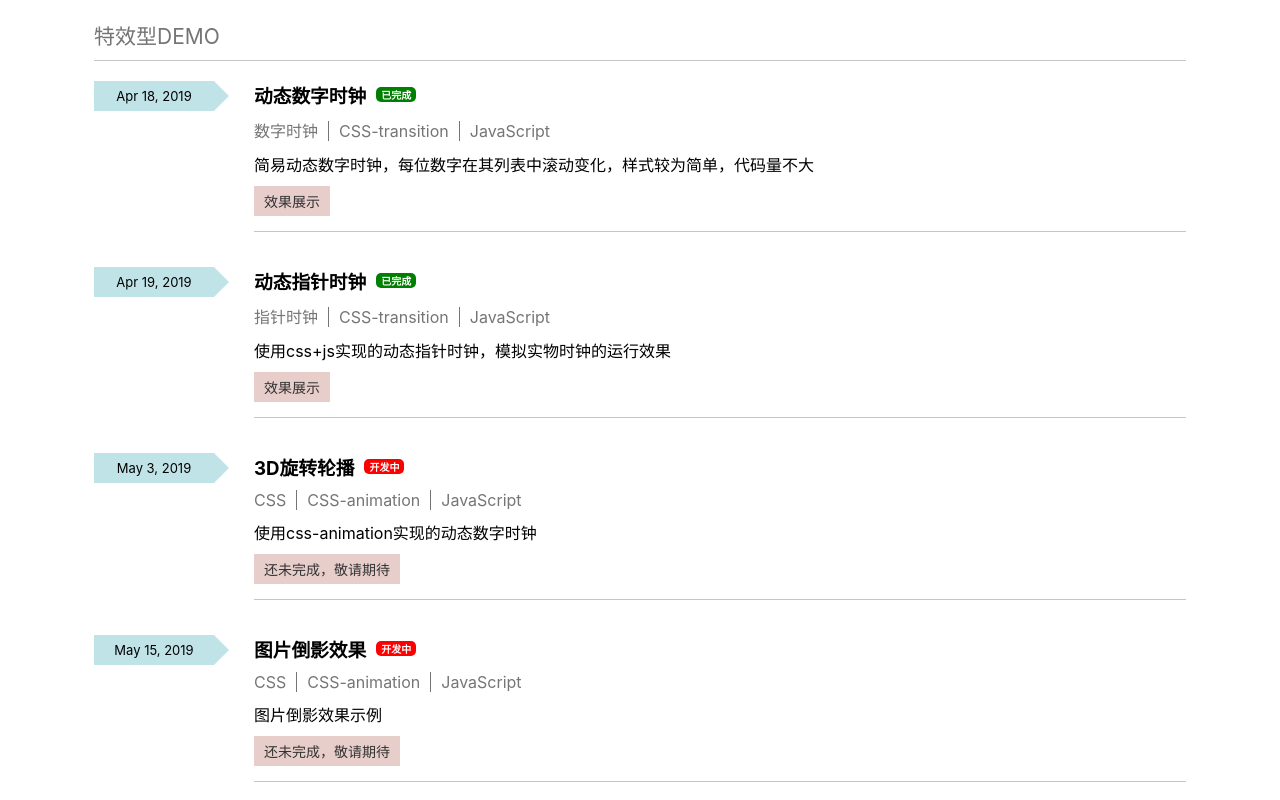
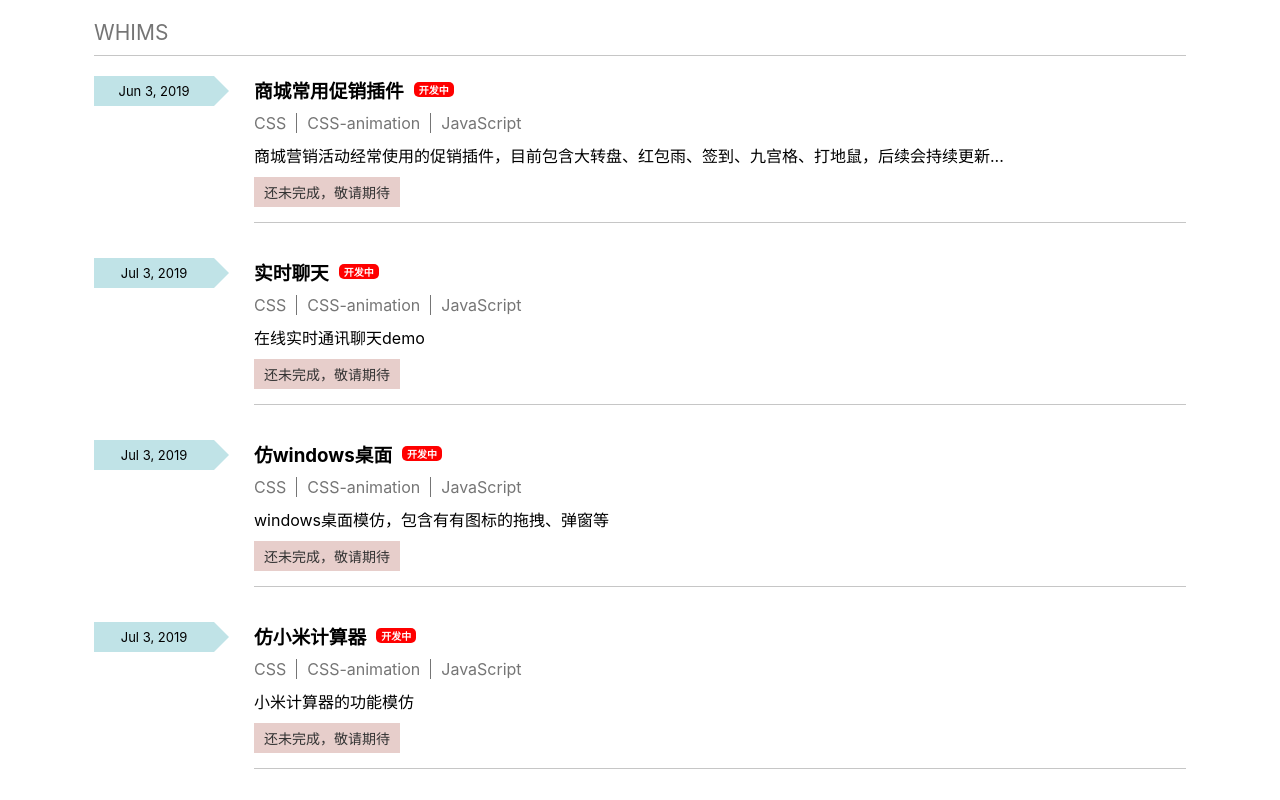
Before and after one commit to snail-lu/portfolio-react, a React (Create React App) app: page /portfolio/effect in a window 1280 px wide. Shown: the top 800 px of the page. Built offline with nearby package versions, Linux system fonts and the light colour scheme.

Commit message:
demo分类调整

```diff
--- a/src/config/demo-list.js
+++ b/src/config/demo-list.js
@@ -1,5 +1,5 @@
 // 特效demo列表配置
-const effect = [
+const works = [
     {
         name: '动态数字时钟',
         desc: '简易动态数字时钟，每位数字在其列表中滚动变化，样式较为简单，代码量不大',
@@ -51,7 +51,7 @@ const effect = [
 ];
 
 // 功能demo列表配置
-const functional = [
+const whims = [
     {
         name: '商城常用促销插件',
         desc: '商城营销活动经常使用的促销插件，目前包含大转盘、红包雨、签到、九宫格、打地鼠，后续会持续更新...',
@@ -110,5 +110,5 @@ const functional = [
         completed: true
     },
 ];
-const demoList = { effect, functional };
+const demoList = { works, whims };
 export default demoList;
--- a/src/containers/DemoList/DemoList.js
+++ b/src/containers/DemoList/DemoList.js
@@ -8,11 +8,11 @@ import { DemoType } from '../../redux/actionTypes';
 
 const DemoList = ({ getDemoList, list }) => {
         let { routerid } = useParams();
-        getDemoList(routerid==='effect'?DemoType.EFFECT_DEMO:DemoType.FUNCTIONAL_DEMO);
+        getDemoList(routerid==='works'?DemoType.WORKS_DEMO:DemoType.WHIMS_DEMO);
         return (
             <div className={styles.demo_list_container}>
                 <div className={styles.container_title}>
-                    {routerid==='effect'?'特效型DEMO':'功能型DEMO'}
+                    {routerid==='works'?'WORKS':'WHIMS'}
                 </div>
                 {
 
--- a/src/redux/actionTypes.js
+++ b/src/redux/actionTypes.js
@@ -28,8 +28,8 @@ export const VisibilityFilters = {
 }
 
 export const DemoType = {
-    EFFECT_DEMO: 'effect',
-    FUNCTIONAL_DEMO: 'functional'
+    WORKS_DEMO: 'works',
+    WHIMS_DEMO: 'whims'
 }
 export const LOADING = 'LOADING'
 export const SUCCESS = 'SUCCESS'
```
